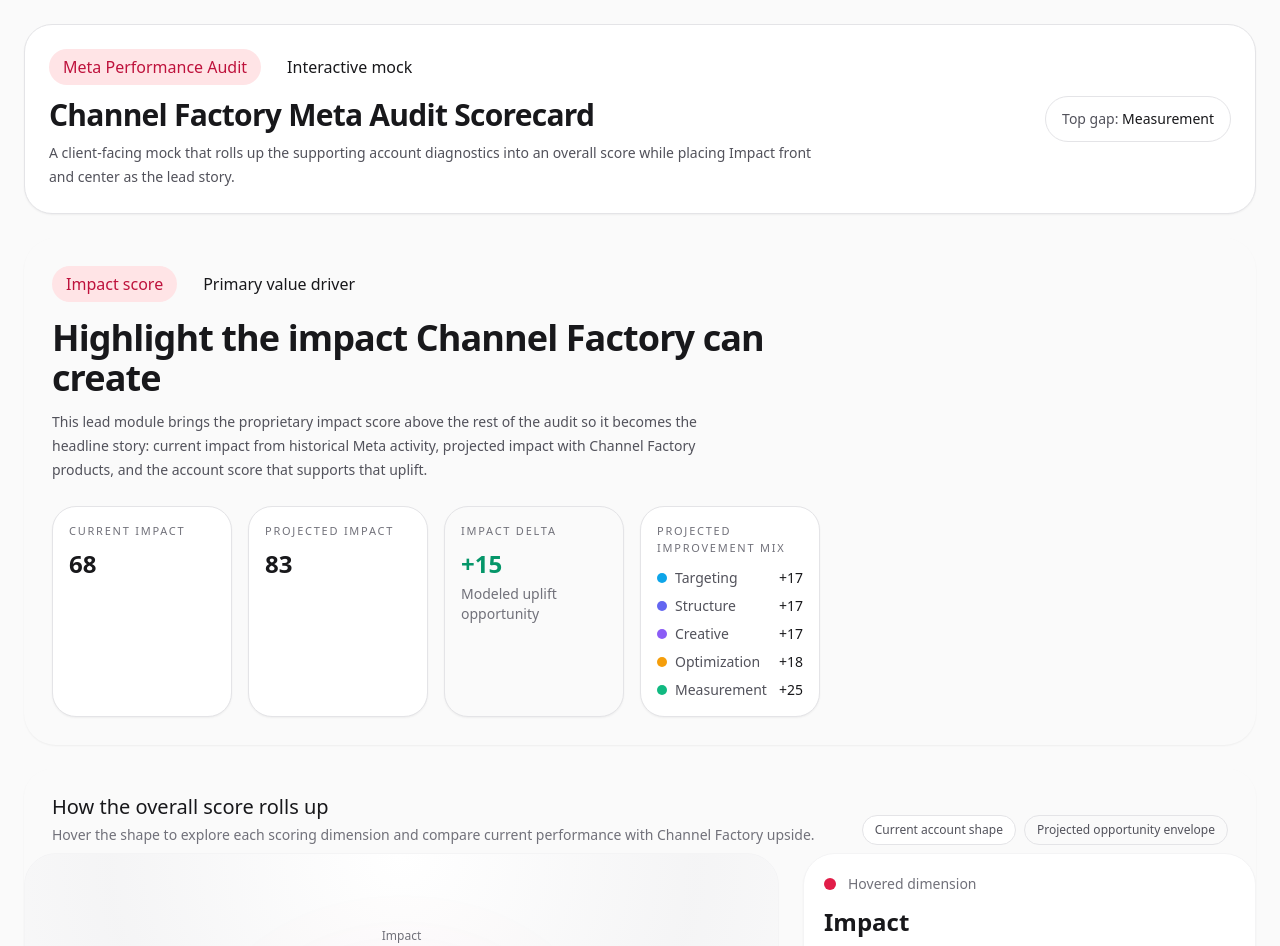
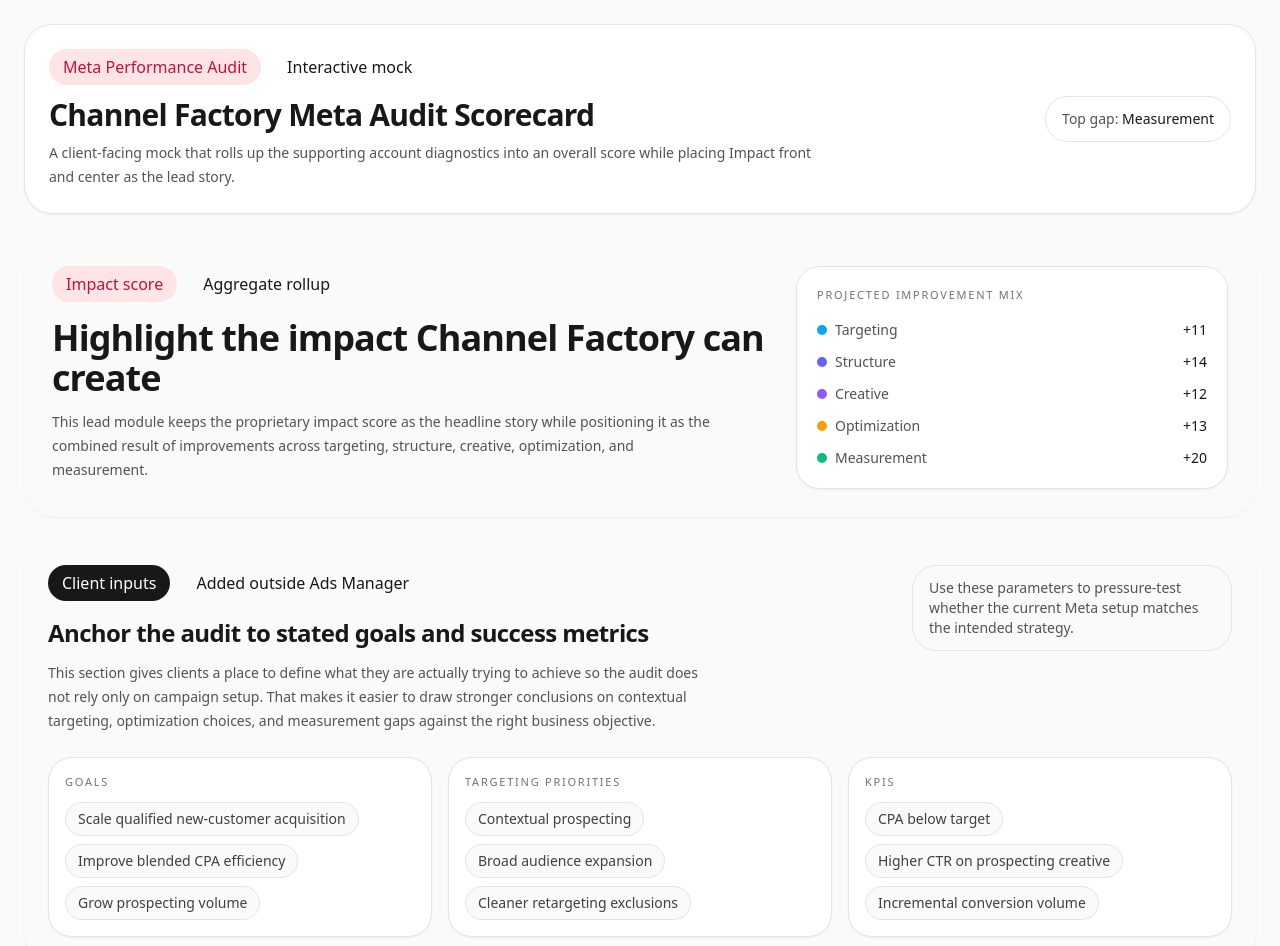
Before and after one commit to eackroyd/super-inspect-demo, a React (Vite) app: page / in a window 1280 px wide. Shown: the top 946 px of the page. Built offline with nearby package versions, Linux system fonts and the light colour scheme.

Commit message:
Updates for stakeholder feedback 2

```diff
--- a/src/App.tsx
+++ b/src/App.tsx
@@ -2,6 +2,8 @@
 import { AnimatePresence, motion } from "framer-motion";
 import { Card, CardContent, CardHeader, CardTitle } from "@/components/ui/card";
 import { Badge } from "@/components/ui/badge";
+import cfLogoWordmark from "./assets/CF_logo.png";
+import cfLogoRed from "./assets/cf-logo-red.png";
 import {
   RadarChart,
   Radar,
@@ -95,25 +97,18 @@
   insightIcon?: IconType;
 };
 
-const sections: DetailSection[] = [
-  {
-    id: "impact",
-    title: "Impact",
-    shortTitle: "Impact",
-    score: 68,
-    projected: 83,
-    weight: 0.25,
-    color: "#e11d48",
-    light: "#ffe4e6",
-    summary:
-      "Measures impacted users generated from past Meta activity, and the uplift CF products can unlock.",
-  },
+type ClientParameterGroup = {
+  label: string;
+  items: string[];
+};
+
+const supportingSections: DetailSection[] = [
   {
     id: "targeting",
     title: "Targeting Strategy",
     shortTitle: "Targeting",
     score: 61,
-    projected: 78,
+    projected: 72,
     weight: 0.15,
     color: "#0ea5e9",
     light: "#e0f2fe",
@@ -144,7 +139,7 @@
     title: "Campaign / Ad Set Structure",
     shortTitle: "Structure",
     score: 57,
-    projected: 74,
+    projected: 71,
     weight: 0.15,
     color: "#6366f1",
     light: "#e0e7ff",
@@ -171,7 +166,7 @@
     title: "Creative Strategies",
     shortTitle: "Creative",
     score: 64,
-    projected: 81,
+    projected: 76,
     weight: 0.15,
     color: "#8b5cf6",
     light: "#f3e8ff",
@@ -203,7 +198,7 @@
     title: "Optimization Strategies",
     shortTitle: "Optimization",
     score: 59,
-    projected: 77,
+    projected: 72,
     weight: 0.15,
     color: "#f59e0b",
     light: "#fef3c7",
@@ -235,7 +230,7 @@
     title: "Measurement",
     shortTitle: "Measurement",
     score: 54,
-    projected: 79,
+    projected: 74,
     weight: 0.15,
     color: "#10b981",
     light: "#d1fae5",
@@ -264,16 +259,33 @@
   },
 ];
 
-const actionData = [
-  { name: "Measurement", value: 25 },
-  { name: "Structure", value: 19 },
-  { name: "Optimization", value: 18 },
-  { name: "Targeting", value: 17 },
-  { name: "Creative", value: 12 },
-  { name: "Impact", value: 9 },
-];
+const rawImpactCurrent = supportingSections.reduce((sum, section) => sum + section.score, 0) / supportingSections.length;
+const rawImpactProjected =
+  supportingSections.reduce((sum, section) => sum + section.projected, 0) / supportingSections.length;
 
-const barFillColors = ["#10b981", "#6366f1", "#f59e0b", "#0ea5e9", "#8b5cf6", "#e11d48"];
+const impactSection: DetailSection = {
+  id: "impact",
+  title: "Impact",
+  shortTitle: "Impact",
+  score: Math.round(rawImpactCurrent + 11),
+  projected: Math.round(rawImpactProjected + 10),
+  weight: 0.25,
+  color: "#e11d48",
+  light: "#ffe4e6",
+  summary:
+    "Represents the normalized combined effect of improvements across targeting, structure, creative, optimization, and measurement.",
+};
+
+const sections: DetailSection[] = [impactSection, ...supportingSections];
+
+const actionData = [...supportingSections]
+  .map((section) => ({
+    name: section.shortTitle,
+    value: section.projected - section.score,
+  }))
+  .sort((a, b) => b.value - a.value);
+
+const barFillColors = ["#10b981", "#6366f1", "#f59e0b", "#8b5cf6", "#0ea5e9"];
 
 const creativeAds: CreativeAd[] = [
   {
@@ -515,6 +527,21 @@
   },
 ];
 
+const clientParameterGroups: ClientParameterGroup[] = [
+  {
+    label: "Goals",
+    items: ["Scale qualified new-customer acquisition", "Improve blended CPA efficiency", "Grow prospecting volume"],
+  },
+  {
+    label: "Targeting Priorities",
+    items: ["Contextual prospecting", "Broad audience expansion", "Cleaner retargeting exclusions"],
+  },
+  {
+    label: "KPIs",
+    items: ["CPA below target", "Higher CTR on prospecting creative", "Incremental conversion volume"],
+  },
+];
+
 function validateSections(items: DetailSection[]) {
   return items.every(
     (item) =>
@@ -532,6 +559,48 @@
       <div className="text-[11px] uppercase tracking-[0.16em] text-zinc-500">{label}</div>
       <div className="mt-2 text-2xl font-semibold text-zinc-900">{value}</div>
     </div>
+  );
+}
+
+function ClientParametersCard() {
+  return (
+    <Card className="rounded-[28px] border-zinc-200 shadow-sm">
+      <CardContent className="p-6">
+        <div className="flex flex-col gap-6 lg:flex-row lg:items-start lg:justify-between">
+          <div className="max-w-2xl">
+            <div className="flex items-center gap-3">
+              <Badge className="rounded-full bg-zinc-900 text-white hover:bg-zinc-900">Client inputs</Badge>
+              <Badge variant="outline" className="rounded-full">
+                Added outside Ads Manager
+              </Badge>
+            </div>
+            <h2 className="mt-4 text-2xl font-semibold tracking-tight">Anchor the audit to stated goals and success metrics</h2>
+            <p className="mt-3 text-sm leading-6 text-zinc-600">
+              This section gives clients a place to define what they are actually trying to achieve so the audit does
+              not rely only on campaign setup. That makes it easier to draw stronger conclusions on contextual
+              targeting, optimization choices, and measurement gaps against the right business objective.
+            </p>
+          </div>
+          <div className="rounded-3xl border border-zinc-200 bg-zinc-50 px-4 py-3 text-sm text-zinc-600 lg:max-w-xs">
+            Use these parameters to pressure-test whether the current Meta setup matches the intended strategy.
+          </div>
+        </div>
+        <div className="mt-6 grid gap-4 lg:grid-cols-3">
+          {clientParameterGroups.map((group) => (
+            <div key={group.label} className="rounded-[24px] border border-zinc-200 bg-white p-4 shadow-sm">
+              <div className="text-[11px] uppercase tracking-[0.16em] text-zinc-500">{group.label}</div>
+              <div className="mt-3 flex flex-wrap gap-2">
+                {group.items.map((item) => (
+                  <div key={item} className="rounded-full border border-zinc-200 bg-zinc-50 px-3 py-1.5 text-sm text-zinc-700">
+                    {item}
+                  </div>
+                ))}
+              </div>
+            </div>
+          ))}
+        </div>
+      </CardContent>
+    </Card>
   );
 }
 
@@ -641,23 +710,66 @@
 function CreativeAdCard({ ad }: { ad: CreativeAd }) {
   const tone = ad.result === "Worked" ? "#10b981" : ad.result === "Mixed" ? "#f59e0b" : "#ef4444";
   const bg = ad.result === "Worked" ? "#ecfdf5" : ad.result === "Mixed" ? "#fffbeb" : "#fef2f2";
+  const visualTheme =
+    ad.result === "Worked"
+      ? {
+          gradient: "from-cyan-500 via-sky-500 to-emerald-400",
+          accent: "bg-white/20",
+          eyebrow: "Creator-led performance",
+          headline: "Contextual creative that lands the value fast",
+          cta: "See why it works",
+        }
+      : ad.result === "Mixed"
+        ? {
+            gradient: "from-amber-400 via-orange-400 to-rose-400",
+            accent: "bg-black/10",
+            eyebrow: "Offer-led carousel",
+            headline: "Strong browsing intent, weaker first-frame hook",
+            cta: "Refine concept",
+          }
+        : {
+            gradient: "from-slate-500 via-zinc-700 to-slate-900",
+            accent: "bg-white/10",
+            eyebrow: "Studio-led execution",
+            headline: "Polished visual, but less native to feed behavior",
+            cta: "Rework creative angle",
+          };
+
   return (
     <div className="overflow-hidden rounded-[24px] border border-zinc-200 bg-white shadow-sm">
-      <div className="relative h-40 overflow-hidden border-b border-zinc-100 bg-zinc-100">
-        <div className="absolute inset-0 bg-gradient-to-br from-zinc-100 via-white to-zinc-200" />
-        <div className="absolute left-4 top-4 rounded-full border border-white/70 bg-white/80 px-3 py-1 text-xs font-medium shadow-sm backdrop-blur">
+      <div className={`relative h-40 overflow-hidden border-b border-zinc-100 bg-gradient-to-br ${visualTheme.gradient}`}>
+        <div className="absolute inset-0 bg-[radial-gradient(circle_at_top_right,rgba(255,255,255,0.38),transparent_36%),radial-gradient(circle_at_bottom_left,rgba(255,255,255,0.22),transparent_34%)]" />
+        <div className="absolute left-4 top-4 rounded-full border border-white/40 bg-white/15 px-3 py-1 text-[11px] font-medium text-white shadow-sm backdrop-blur">
           {ad.format}
         </div>
-        <div className="absolute inset-0 flex items-center justify-center">
+        <div className="absolute right-4 top-4 flex h-10 w-10 items-center justify-center rounded-2xl bg-white/92 p-2 shadow-lg">
+          <img src={cfLogoRed} alt="Channel Factory mark" className="max-h-full max-w-full object-contain" />
+        </div>
+        <div className="absolute inset-x-4 bottom-4 top-12 rounded-[22px] border border-white/25 bg-black/15 p-4 text-white shadow-2xl backdrop-blur-sm">
+          <div className="flex items-center justify-between gap-4">
+            <div className="flex items-center gap-2 text-[11px] uppercase tracking-[0.18em] text-white/75">
+              <span className={`h-2 w-2 rounded-full ${visualTheme.accent}`} />
+              {visualTheme.eyebrow}
+            </div>
+            <div className="rounded-xl bg-white/92 px-2 py-1 shadow-sm">
+              <img src={cfLogoWordmark} alt="Channel Factory" className="h-3 w-auto object-contain" />
+            </div>
+          </div>
+          <div className="mt-3 max-w-[13rem] text-lg font-semibold leading-5">{visualTheme.headline}</div>
+          <div className="mt-4 flex items-center justify-between">
+            <div className="rounded-full bg-white px-3 py-1 text-xs font-medium text-zinc-900 shadow-sm">
+              {visualTheme.cta}
+            </div>
             {ad.format.toLowerCase().includes("video") ? (
-            <div className="flex h-14 w-14 items-center justify-center rounded-full bg-white/85 shadow-lg">
-              <Play className="h-6 w-6 text-zinc-800" />
+              <div className="flex h-10 w-10 items-center justify-center rounded-full bg-white/90 shadow-lg">
+                <Play className="h-4 w-4 text-zinc-900" />
               </div>
             ) : (
-            <div className="flex h-14 w-14 items-center justify-center rounded-full bg-white/85 shadow-lg">
-              <ImageIcon className="h-6 w-6 text-zinc-800" />
+              <div className="flex h-10 w-10 items-center justify-center rounded-full bg-white/90 shadow-lg">
+                <ImageIcon className="h-4 w-4 text-zinc-900" />
               </div>
             )}
+          </div>
         </div>
       </div>
       <div className="p-4">
@@ -772,7 +884,6 @@
 }: {
   item: DetailSection;
 }) {
-  const delta = item.projected - item.score;
   const pillarBreakdown = sections
     .filter((section) => section.id !== item.id)
     .map((section) => ({
@@ -785,34 +896,25 @@
   return (
     <Card className="rounded-[32px] border-zinc-200 shadow-sm">
       <CardContent className="p-7">
-        <div className="max-w-3xl">
+        <div className="grid gap-6 xl:grid-cols-[minmax(0,1.25fr)_minmax(320px,0.75fr)] xl:items-start">
+          <div>
             <div className="flex items-center gap-3">
               <Badge className="rounded-full bg-rose-100 text-rose-700 hover:bg-rose-100">Impact score</Badge>
               <Badge variant="outline" className="rounded-full">
-              Primary value driver
+                Aggregate rollup
               </Badge>
             </div>
             <h2 className="mt-4 text-4xl font-semibold tracking-tight">
               Highlight the impact Channel Factory can create
             </h2>
             <p className="mt-3 max-w-2xl text-sm leading-6 text-zinc-600">
-            This lead module brings the proprietary impact score above the rest of the audit so it becomes the
-            headline story: current impact from historical Meta activity, projected impact with Channel Factory
-            products, and the account score that supports that uplift.
+              This lead module keeps the proprietary impact score as the headline story while positioning it as the
+              combined result of improvements across targeting, structure, creative, optimization, and measurement.
             </p>
-          <div className="mt-6 grid gap-4 sm:grid-cols-2 xl:grid-cols-4">
-            <MetricTile label="Current impact" value={item.score} />
-            <MetricTile label="Projected impact" value={item.projected} />
-            <div className="rounded-3xl border border-zinc-200 bg-zinc-50 p-4 shadow-sm">
-              <div className="text-[11px] uppercase tracking-[0.16em] text-zinc-500">Impact delta</div>
-              <div className="mt-2 text-2xl font-semibold text-emerald-600">+{delta}</div>
-              <div className="mt-1 text-sm text-zinc-500">Modeled uplift opportunity</div>
           </div>
-            <div className="rounded-3xl border border-zinc-200 bg-white p-4 shadow-sm">
-              <div className="text-[11px] uppercase tracking-[0.16em] text-zinc-500">
-                Projected improvement mix
-              </div>
-              <div className="mt-3 space-y-2">
+          <div className="rounded-3xl border border-zinc-200 bg-white p-5 shadow-sm">
+            <div className="text-[11px] uppercase tracking-[0.16em] text-zinc-500">Projected improvement mix</div>
+            <div className="mt-4 space-y-3">
               {pillarBreakdown.map((pillar) => (
                 <div key={pillar.id} className="flex items-center justify-between gap-3 text-sm">
                   <div className="flex items-center gap-2">
@@ -826,7 +928,6 @@
                   <span className="font-medium text-zinc-900">+{pillar.uplift}</span>
                 </div>
               ))}
-              </div>
             </div>
           </div>
         </div>
@@ -1219,6 +1320,7 @@
         <div id="impact-hero">
           <ImpactHero item={impact} />
         </div>
+        <ClientParametersCard />
         <div className="space-y-6">
           <RadarRollup
             sections={safeSections}
```
Also changed, not shown: src/assets/CF_logo.png (added), src/assets/cf-logo-red.png (added). Lines whose indentation alone changed are shown as unchanged.
